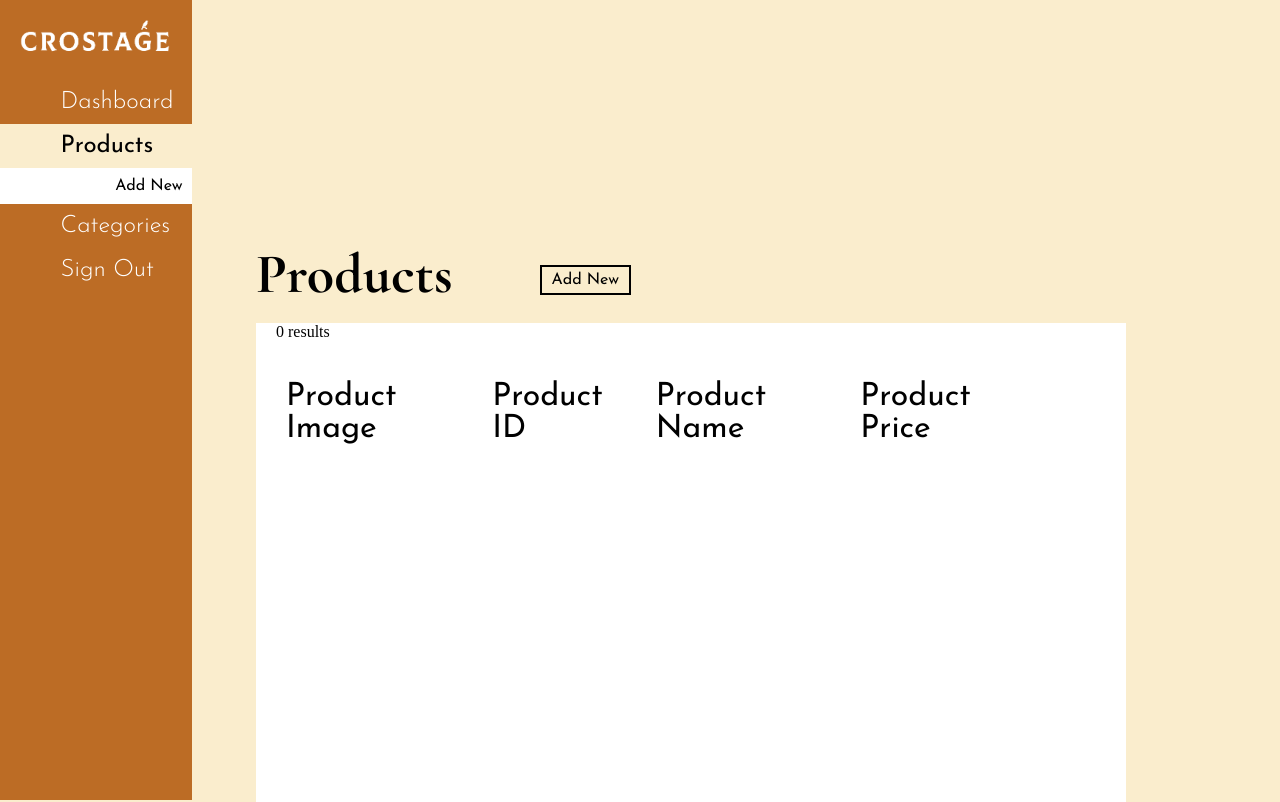
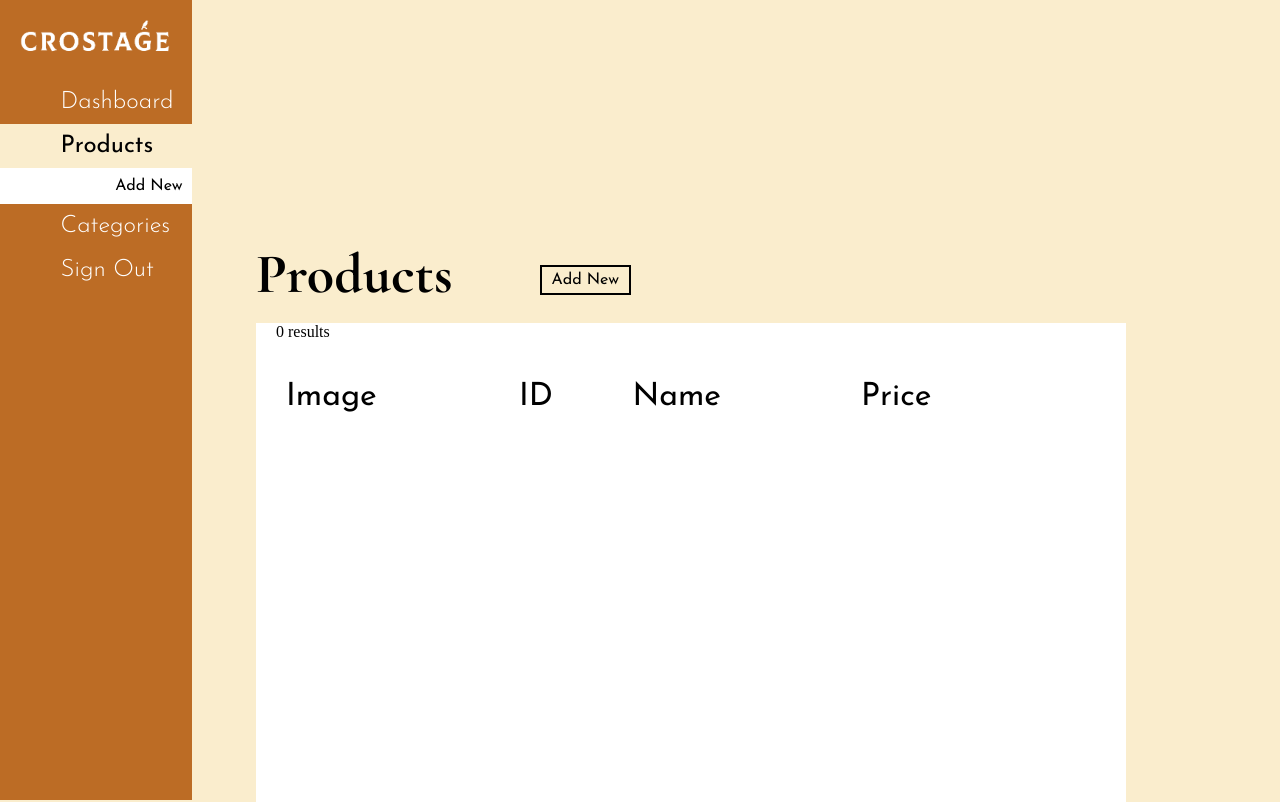
Before and after one commit to PhantasyCodes/crostage-repo, a PHP site: page /admin/products.php in a window 1280 px wide. Shown: the top 802 px of the page. Run offline with PHP 8.4, Linux system fonts and the light colour scheme; data that the repository does not hold is empty; some libraries are stand-ins or nearby versions.

Commit message:
Update products.php

```diff
--- a/admin/products.php
+++ b/admin/products.php
@@ -31,10 +31,10 @@
             <div class="products-table">
                 <table>
                     <tr>
-                        <th>Product Image</th>
-                        <th>Product ID</th>
-                        <th>Product Name</th>
-                        <th>Product Price</th>
+                        <th>Image</th>
+                        <th>ID</th>
+                        <th>Name</th>
+                        <th>Price</th>
                     </tr>
                     <?php
                     require("../php/connect.php");
```
